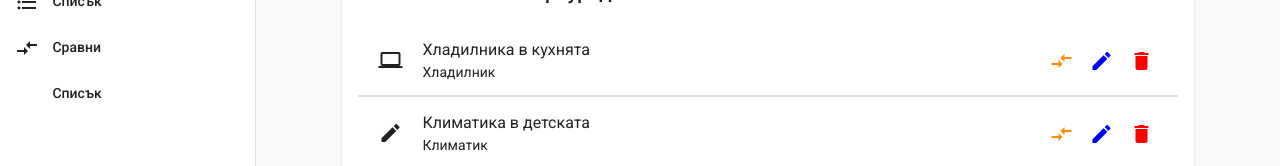
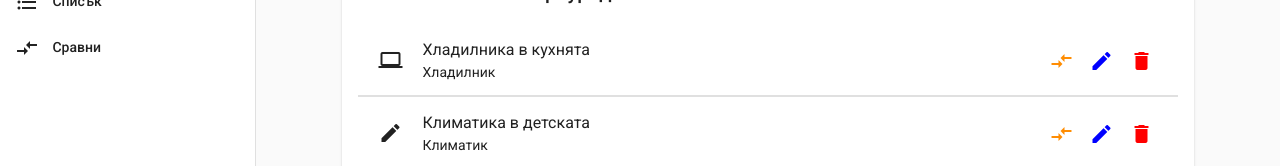
Before and after one commit to Lucky-Martin/eco-calculator, an Angular app: page / in a window 1280 px wide. Shown: the part 132-298 px from the top of the page. Built offline with nearby package versions, Linux system fonts and the light colour scheme.

Commit message:
removed second List from the nav

```diff
--- a/src/app/navigation/navigation.component.html
+++ b/src/app/navigation/navigation.component.html
@@ -10,7 +10,3 @@
   <mat-icon aria-hidden="false" fontIcon="compare_arrows"></mat-icon>
   Сравни
 </button>
-<button mat-button (click)="onChangePage('list')">
-  <mat-icon aria-hidden="false" fontIcon="oven_gen"></mat-icon>
-  Списък
-</button>
```
